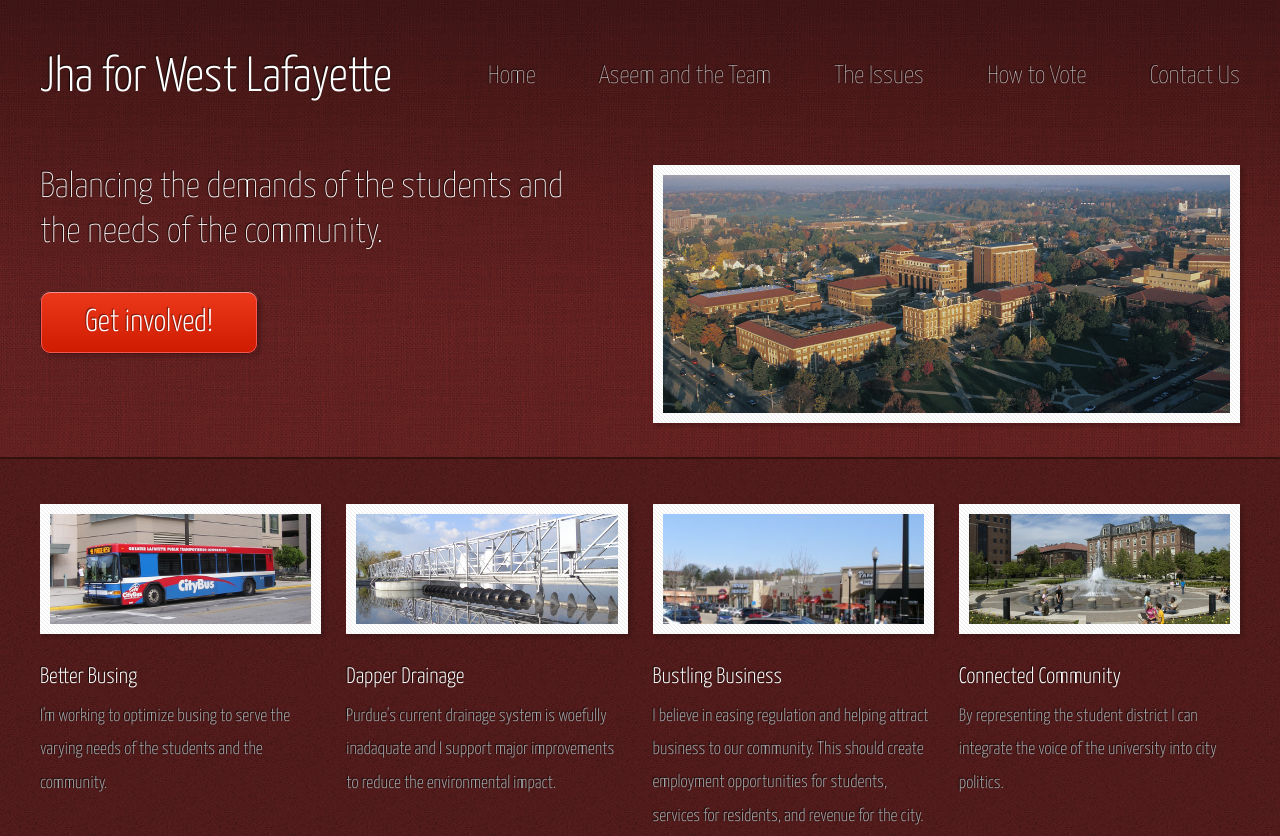
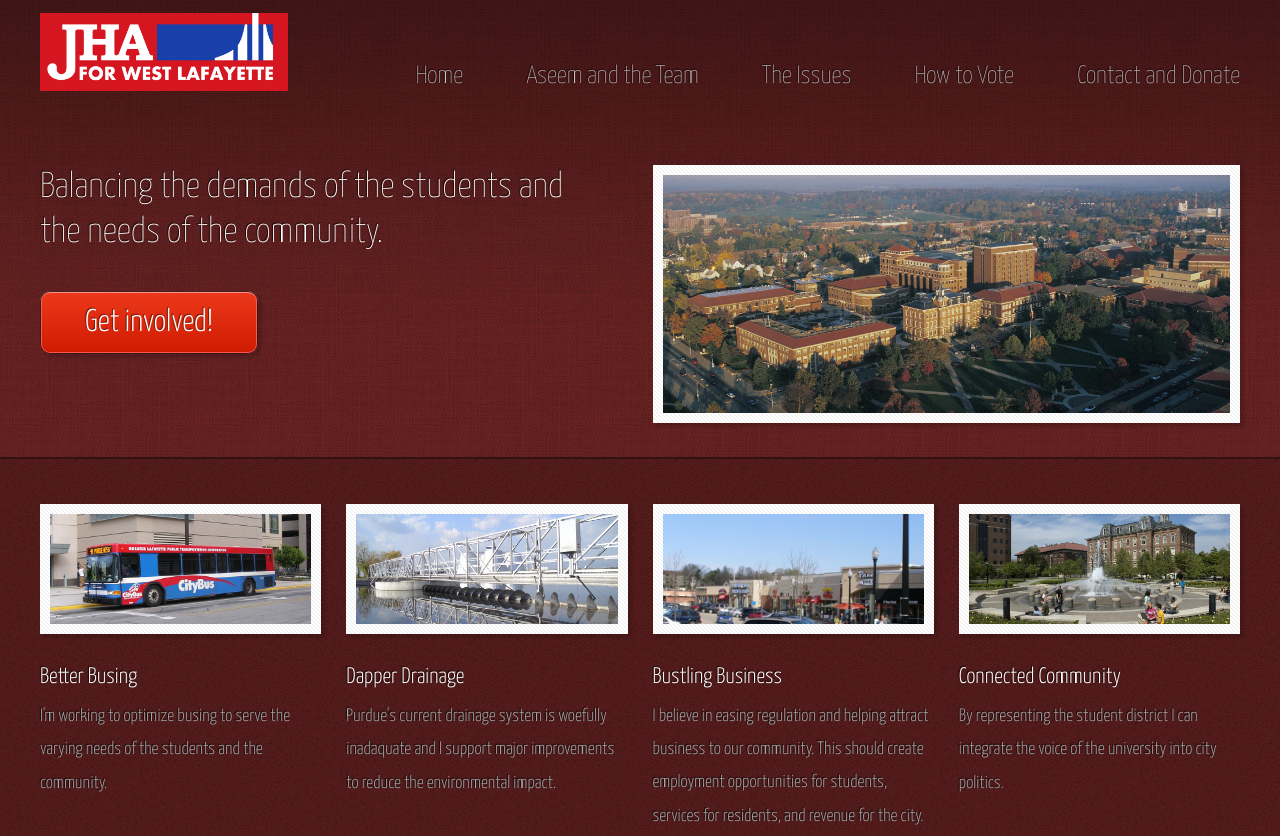
Before and after one commit to ajha2/ajha2.github.io, a plain HTML site: page index.html in a window 1280 px wide. Shown: the top 836 px of the page. Drawn offline with Linux system fonts and the light colour scheme.

Commit message:
Add logo to top

```diff
--- a/index.html
+++ b/index.html
@@ -31,14 +31,14 @@
 						<div class="12u">
 
 							<!-- Logo -->
-								<h1><a href="#" id="logo">Jha for West Lafayette</a></h1>
+								<h1><a href="#" id="logo"><img src="images/logo.gif" style="width: 5em; margin-top: 5px;"/></a></h1>
 
 								<nav id="nav">
 									<a href="index.html">Home</a>
 									<a href="team.html">Aseem and the Team</a>
 									<a href="issues.html">The Issues</a>
 									<a href="vote.html">How to Vote</a>
-									<a href="contact.html">Contact Us</a>
+									<a href="contact.html">Contact and Donate</a>
 								</nav>
 						</div>
 					</div>
```
Also changed, not shown: contact.html (+2 -3 lines), issues.html (+2 -3 lines), team.html (+2 -3 lines), vote.html (+2 -3 lines), 1 other file.
